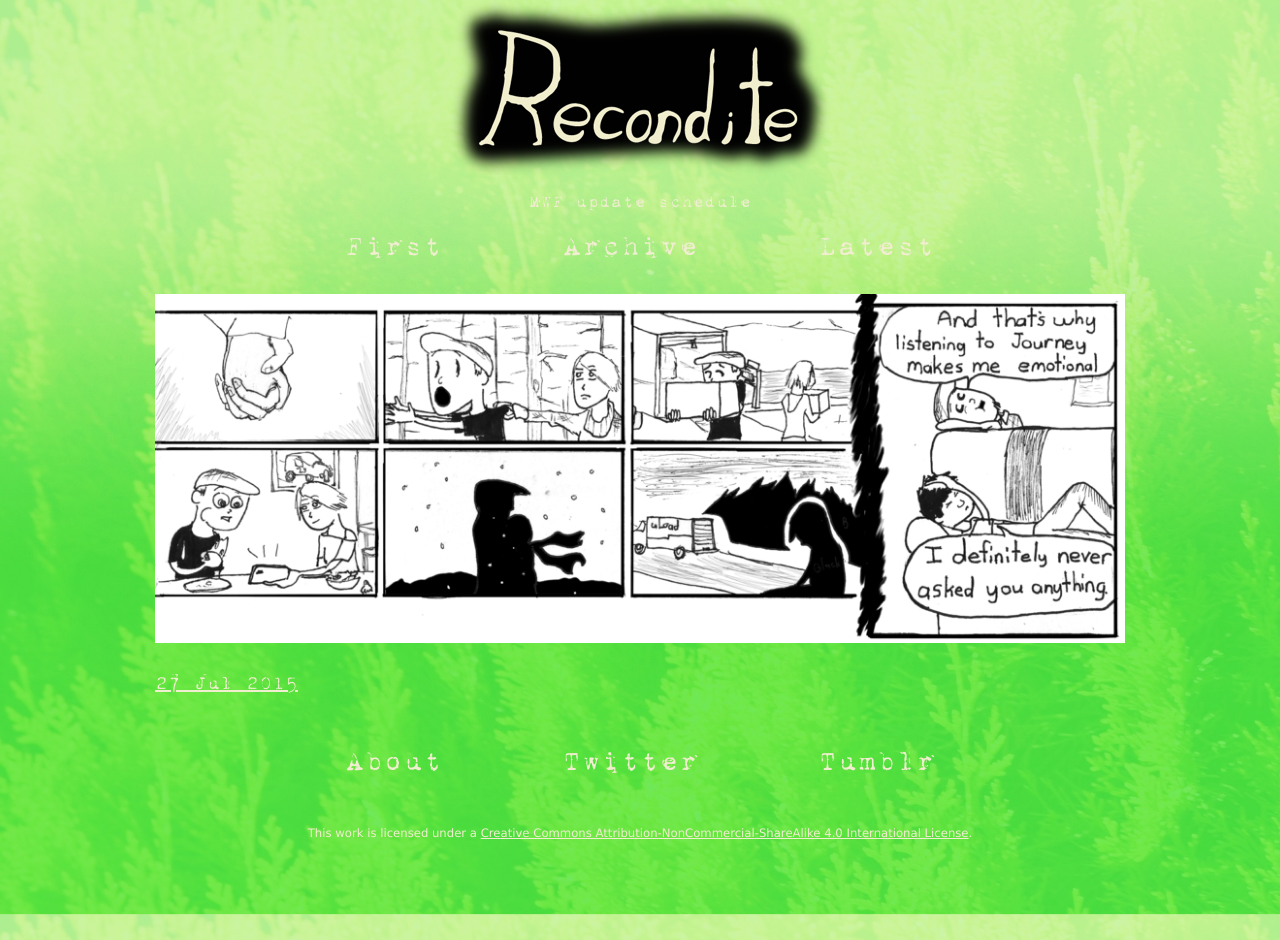
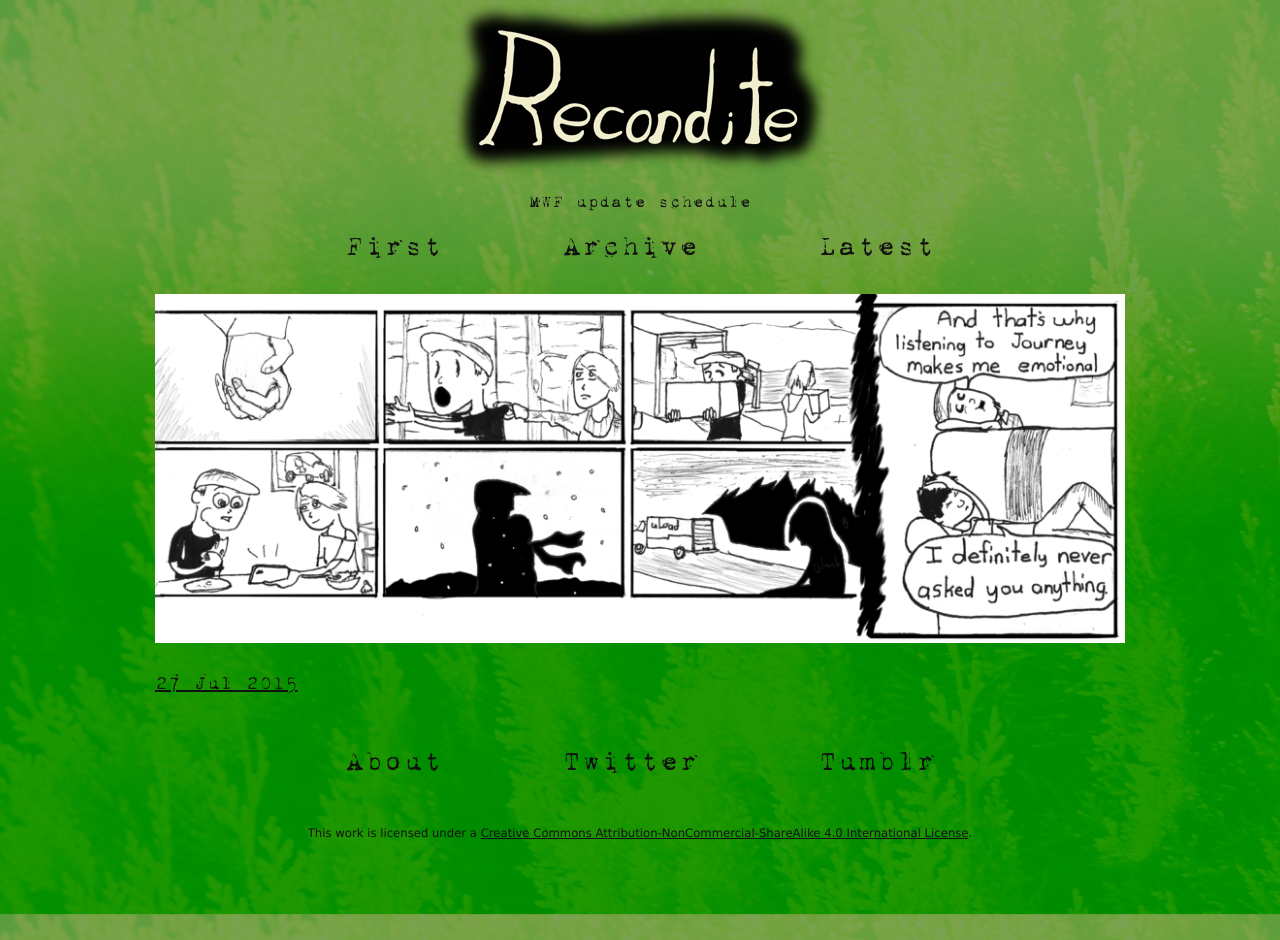
Before and after one commit to khailballard/khailballard.github.io, a Jekyll site: the page built from index.html, in a window 1280 px wide. Built offline with Jekyll 4.4.1, drawn with Linux system fonts in a browser that asks for light colours; the list of posts is cut into pages by our own code.

Commit message:
Changing text color and darkening background

```diff
--- a/styles/main.css
+++ b/styles/main.css
@@ -7,7 +7,7 @@
 }
 
 a {
-    color: #f1edd0;
+    color: #111111;
     text-decoration: underline;
 }
 
@@ -21,14 +21,11 @@ html,
 body {
     margin: 0;
     padding: 0;
-
     -webkit-text-size-adjust: 100%;
     -ms-text-size-adjust: 100%;
-
     background: url('/images/background.jpg') no-repeat center center fixed;
-    background-color: #112a03;
     background-size: cover;
-    color: #f1edd0;
+    color: #111111;
     font-family: '1942_report1942_report', Times, Georgia;
     font-size: 30px;
 }
```
Also changed, not shown: images/background.jpg.
